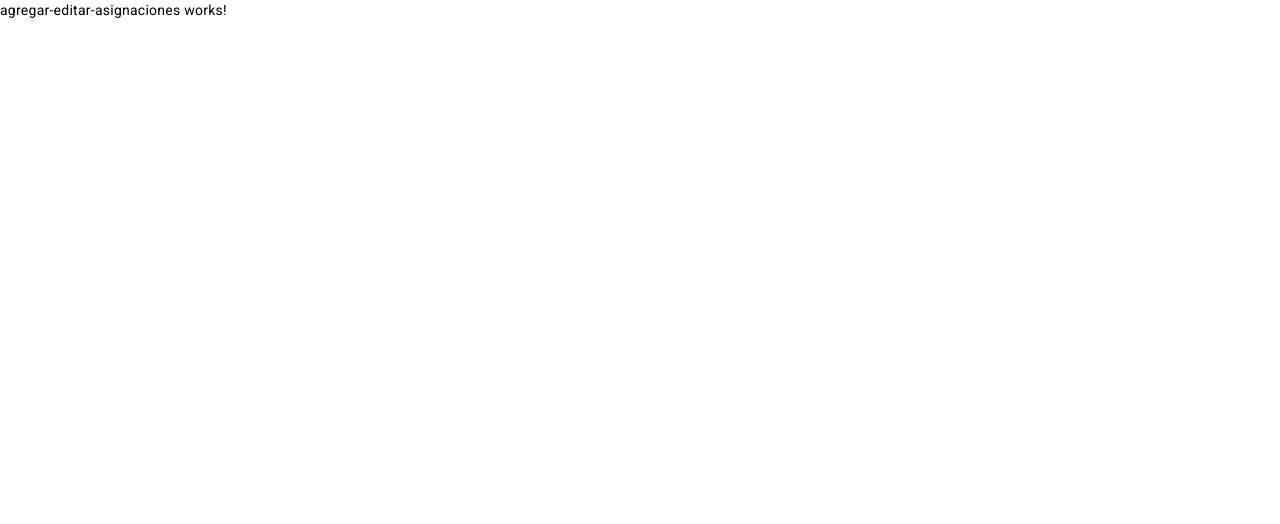
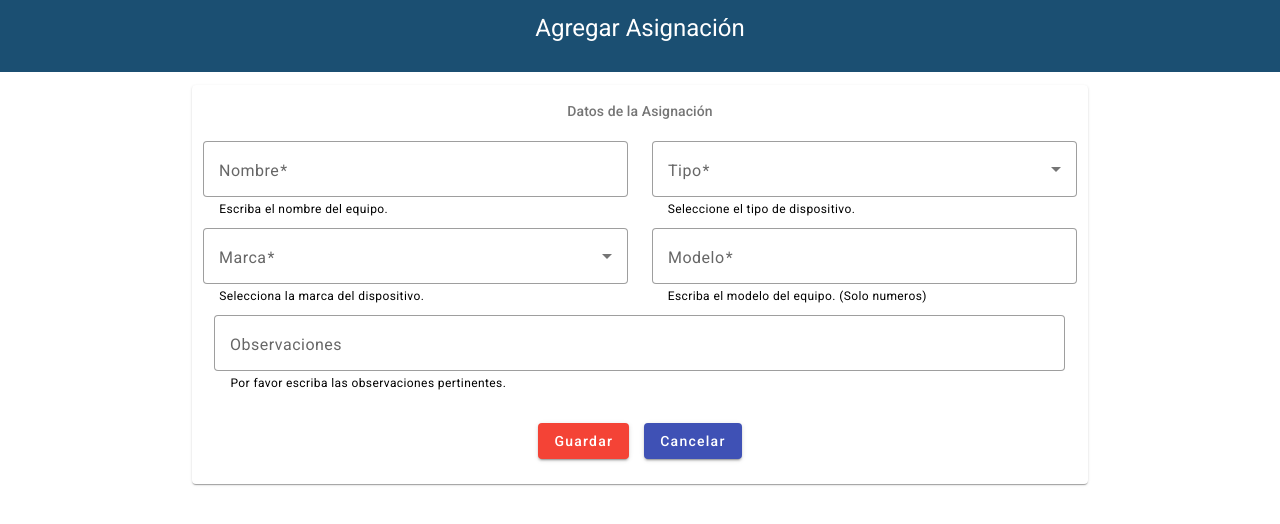
Before and after one commit to jdrosas/SGE, an Angular app in the folder FE-SGE/: page /AgregarAsignaciones in a window 1280 px wide. Shown: the top 524 px of the page. Built offline with nearby package versions, Linux system fonts and the light colour scheme.

Commit message:
Configurando componente Agregar Asignaciones

```diff
--- a/FE-SGE/src/app/components/agregar-editar-asignaciones/agregar-editar-asignaciones.component.css
+++ b/FE-SGE/src/app/components/agregar-editar-asignaciones/agregar-editar-asignaciones.component.css
@@ -0,0 +1,22 @@
+.card {
+    margin: 15px;
+}
+
+/* CSS Subtitulo */
+.mat-mdc-card-subtitle {
+    margin: 15px;
+}
+
+.anchoContainer mat-form-field {
+    width: 95%;
+}
+
+.mat-mdc-select-trigger {
+    text-align: left;
+}
+
+/* CSS Boton Guardar */
+.btnGuardar {
+    margin-right: 15px;
+    text-align: left;
+}
--- a/FE-SGE/src/app/components/agregar-editar-asignaciones/agregar-editar-asignaciones.component.html
+++ b/FE-SGE/src/app/components/agregar-editar-asignaciones/agregar-editar-asignaciones.component.html
@@ -1 +1,78 @@
-<p>agregar-editar-asignaciones works!</p>
+<!-- Titulo -->
+<div class="title">
+    <h1>Agregar Asignación</h1>
+</div>
+
+<!-- Barra de proceso -->
+<app-process *ngIf="loading"></app-process>
+
+<!-- Contenedor Principal -->
+<div class="container" style="text-align: center;">
+    <mat-card class="anchoContainer">
+        <mat-card-subtitle>
+            Datos de la Asignación
+        </mat-card-subtitle>
+        <form>
+            <mat-grid-list cols="2" rowHeight="86px">
+
+                <!-- Input normal -->
+                <mat-grid-tile>
+                    <mat-form-field appearance="outline">
+                        <mat-label>Nombre</mat-label>
+                        <input matInput autocomplete="off" required>
+                        <mat-hint>Escriba el nombre del equipo.</mat-hint>
+                      </mat-form-field>
+                </mat-grid-tile>
+
+                <!-- Menu desplegable Tipo-->
+                <mat-grid-tile>
+                      <mat-form-field appearance="outline">
+                        <mat-label>Tipo</mat-label>
+                        <mat-select required>
+                            <mat-option value="opcion1">Portatil</mat-option>
+                            <mat-option value="opcion2">Escritorio</mat-option>
+                            <mat-option value="opcion3">Celular</mat-option>
+                        </mat-select>
+                        <mat-hint>Seleccione el tipo de dispositivo.</mat-hint>
+                      </mat-form-field>
+                </mat-grid-tile>
+
+                <!-- Menu desplegable Marca-->
+
+                <mat-grid-tile>
+                    <mat-form-field appearance="outline">
+                      <mat-label>Marca</mat-label>
+                      <mat-select required>
+                          <mat-option value="opcion1">Dell</mat-option>
+                          <mat-option value="opcion2">Hp</mat-option>
+                          <mat-option value="opcion3">Samsung</mat-option>
+                      </mat-select>
+                      <mat-hint>Selecciona la marca del dispositivo.</mat-hint>
+                    </mat-form-field>
+                </mat-grid-tile>
+
+                <!-- Input normal -->
+                <mat-grid-tile>
+                    <mat-form-field appearance="outline">
+                        <mat-label>Modelo</mat-label>
+                        <input matInput type="text" pattern="[0-9]*" required autocomplete="off">
+                        <mat-hint>Escriba el modelo del equipo. (Solo numeros)</mat-hint>
+                      </mat-form-field>
+                </mat-grid-tile>
+
+                <!-- Input normal -->
+                <mat-grid-tile [colspan]="2">
+                    <mat-form-field appearance="outline">
+                        <mat-label>Observaciones</mat-label>
+                        <input matInput autocomplete="off">
+                        <mat-hint>Por favor escriba las observaciones pertinentes.</mat-hint>
+                      </mat-form-field>
+                </mat-grid-tile>
+                <mat-grid-tile [colspan]="2">
+                    <button class="btnGuardar" mat-raised-button color="warn">Guardar</button>
+                    <button routerLink="ListadoAsignaciones" mat-raised-button color="primary">Cancelar</button>
+                </mat-grid-tile>
+            </mat-grid-list>
+        </form>
+    </mat-card>
+</div>
--- a/FE-SGE/src/app/components/agregar-editar-asignaciones/agregar-editar-asignaciones.component.ts
+++ b/FE-SGE/src/app/components/agregar-editar-asignaciones/agregar-editar-asignaciones.component.ts
@@ -6,5 +6,10 @@ import { Component } from '@angular/core';
   styleUrls: ['./agregar-editar-asignaciones.component.css']
 })
 export class AgregarEditarAsignacionesComponent {
+  loading: boolean = false;
+
+  constructor() { }
+
+
 
 }
```
Also changed, not shown: FE-SGE/src/app/shared/shared.module.ts (+11 -2 lines).
